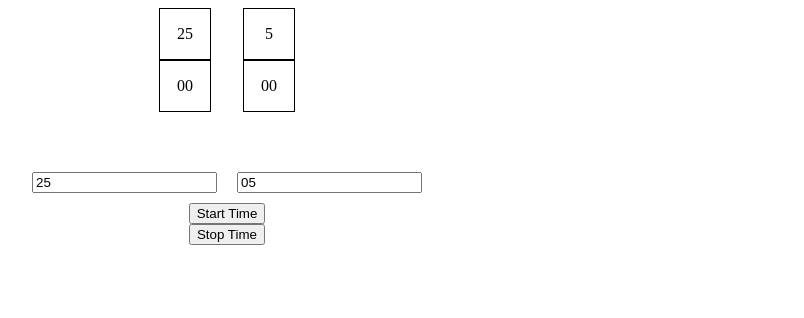
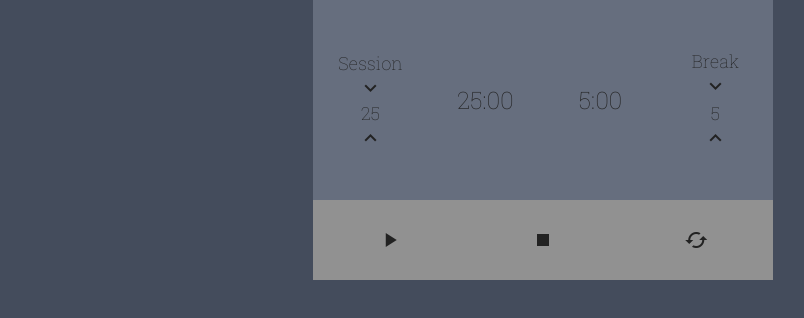
Before and after one commit to pparmin/Pomodoro, a plain HTML site: page index.html in a window 1280 px wide. Shown: the whole page, without its empty margins (97-901 px from the left). Drawn offline with Linux system fonts and the light colour scheme.

Commit message:
Added proper styling and adjusted basic functionality (without modes)

```diff
--- a/css/style.css
+++ b/css/style.css
@@ -1,9 +1,5 @@
-.container {
-  display: flex;
-  flex-direction: column;
-  justify-content: space-between;
-  align-items: center;
-  width: 50%;
+body {
+  background-color: rgb(68, 76, 92);
 }
 
 .time-display {
@@ -36,3 +32,101 @@
   flex-grow: 1;
   margin: 10px;
 }
+
+/* -------------------------------- */
+
+/*.container-wrapper {
+  display: flex;
+  align-items: center;
+  justify-content: center;
+}*/
+
+.container {
+  /*display: grid;
+  flex-direction: column;
+  justify-content: center;
+  align-items: center;*/
+  margin: 0 auto;
+  display: grid;
+  grid-template-rows: 1fr 1fr 80px;
+  grid-template-columns: repeat(4, 1fr);
+
+  width: 460px;
+  height: 280px;
+  font-family: 'Roboto Slab';
+  background-color: rgb(102, 110, 126);
+}
+
+.header {
+  font-size: 18px;
+}
+
+.time-settings {
+  font-size: 18px;
+}
+
+#session-settings {
+  display: flex;
+  flex-direction: column;
+  justify-content: center;
+
+  grid-row: 1 / span 2;
+  grid-column: 1 / span 1;
+
+  text-align: center;
+}
+
+#session-settings p, i {
+  margin: 4px;
+}
+
+#time {
+  display: flex;
+  justify-content: center;
+  align-items: center;
+  font-size: 24px;
+
+  grid-row: 1 / span 2;
+  grid-column: 2 / span 1;
+}
+
+#break-time {
+  display: flex;
+  justify-content: center;
+  align-items: center;
+  font-size: 24px;
+
+  grid-row: 1 / span 2;
+  grid-column: 3 / span 1;
+}
+
+#break-settings {
+  display: flex;
+  flex-direction: column;
+  justify-content: center;
+
+  grid-row: 1 / span 2;
+  grid-column: 4 / span 1;
+
+  text-align: center;
+}
+
+#break-settings p, i {
+  margin: 4px;
+}
+
+
+.settings-container {
+  grid-row: 3 / span 1;
+  grid-column: 1 / span 4;
+
+  display: flex;
+  flex-direction: row;
+  justify-content: space-around;
+  text-align: center;
+  background-color: rgb(145, 145, 145);
+}
+
+.settings-container p {
+  margin-top: 28px;
+}
--- a/index.html
+++ b/index.html
@@ -1,21 +1,73 @@
 <!DOCTYPE html>
 <html lang="en">
+
 <head>
   <meta charset="UTF-8">
   <meta name="viewport" content="width=device-width, initial-scale=1.0">
   <meta http-equiv="X-UA-Compatible" content="ie=edge">
   <title>Document</title>
   <link rel="stylesheet" type="text/css" href="css/style.css">
+  <link rel="stylesheet" type="text/css" href="css/reset.css">
+  <link href="https://fonts.googleapis.com/css?family=Roboto+Mono|Roboto+Slab:100&display=swap" rel="stylesheet">
+  <link href="https://fonts.googleapis.com/icon?family=Material+Icons" rel="stylesheet">
 </head>
+
 <body>
 
+  <div class="container-wrapper">
+    <div class="container">
+      <div id="session-settings">
+        <p class="header">Session</p>
+        <i class="material-icons">keyboard_arrow_down</i>
+        <p class="time-settings">25</p>
+        <i class="material-icons">keyboard_arrow_up</i>
+      </div>
+
+      <div id="time">
+        <p id="min">25</p>
+        <p id="seperator">:</p>
+        <p id="sec">00</p>
+      </div>
+
+      <div id="break-time">
+        <p id="break-min">5</p>
+        <p id="separator">:</p>
+        <p id="break-sec">00</p>
+      </div>
+
+      <div id="break-settings">
+        <div id="break-min">
+          <p class="header">Break</p>
+          <i class="material-icons">keyboard_arrow_down</i>
+          <p class="time-settings">5</p>
+          <i class="material-icons">keyboard_arrow_up</i>
+        </div>
+      </div>
+
+      <div class="settings-container">
+        <p id="play">
+          <i class="material-icons">play_arrow</i>
+        </p>
+
+        <p id="stop">
+          <i class="material-icons">stop</i>
+        </p>
+
+        <p id="reset">
+          <i class="material-icons">cached</i>
+        </p>
+      </div>
+    </div>
+  </div>
+
+  <!--
   <div class="container">
     <div class="time-display">
       <div class="work-time">
         <div class="minutes">
           <p id="min">25</p>
         </div>
-       <div class="seconds">
+        <div class="seconds">
           <p id="sec">00</p>
         </div>
       </div>
@@ -38,8 +90,9 @@
     <button id="start" class="work stopped ">Start Time</button>
     <button id="stop" class="work">Stop Time</button>
   </div>
-
+-->
 
   <script src="js/pomodoro.js"></script>
 </body>
+
 </html>
--- a/js/pomodoro.js
+++ b/js/pomodoro.js
@@ -8,20 +8,27 @@ Start button should also be able to restart break (but not start)
 normal timer at the same time (introduce mode to break time?)
   --> Introduce mode for break/work time: When work timer is running: mode "work",
       when break timer is running: mode "break")
+
+
+Introduce proper classes/modes for new structure
 */
 
 
 /* Variable Declaration */
 let countdown;
 let countdownBreak;
-const startButton = document.querySelector('#start');
-const stopButton = document.querySelector('#stop');
+const startButton = document.querySelector('#play');
+//const stopButton = document.querySelector('#stop');
 const displayMinutes = document.querySelector('#min');
 const displaySeconds = document.querySelector('#sec');
 const nrWorkTime = document.querySelector('#nr-work');
 const nrBreakTime = document.querySelector('#nr-break');
-const displayBreakMinutes = document.querySelector('#minBreak');
-const displayBreakSeconds = document.querySelector('#secBreak');
+const displayBreakMinutes = document.querySelector('#break-min');
+const displayBreakSeconds = document.querySelector('#break-sec');
+
+const playButton = document.querySelector('#play');
+const stopButton = document.querySelector('#stop');
+const resetButton = document.querySelector('#reset');
 
 
 /* Functions and Methods */
@@ -43,6 +50,7 @@ const update = {
   },
 };
 
+
 const setTime = {
   work : function (minutes) {
     displayMinutes.textContent = minutes;
@@ -51,6 +59,14 @@ const setTime = {
   break : function (minutes) {
     displayBreakMinutes.textContent = minutes;
   },
+
+  fullValue : function (minutes) {
+    displayMinutes.textContent = minutes;
+  },
+
+  fullValueBreak : function (minutes) {
+    displayBreakMinutes.textContent = minutes;
+  }
 };
 
 const setMode = {
@@ -129,6 +145,8 @@ function updateBreakTimer () {
 }
 
 function startBreakTimer () {
+
+  // if timer is already running, don't execute function
   if (startButton.classList.contains('started')) {
     return;
   } else if (startButton.classList.contains('work')) {
@@ -145,6 +163,8 @@ function stopBreakTimer () {
 }
 
 function startWorkTimer () {
+
+  // if timer is already running, don't execute function
   if (startButton.classList.contains('started')) {
     console.log('The timer has been started already')
     return;
@@ -166,6 +186,7 @@ startButton.addEventListener('click', (event) => {
   startBreakTimer();
   startWorkTimer();
 });
+
 stopButton.addEventListener('click', () => {
   stopWorkTimer();
   stopBreakTimer();
```
